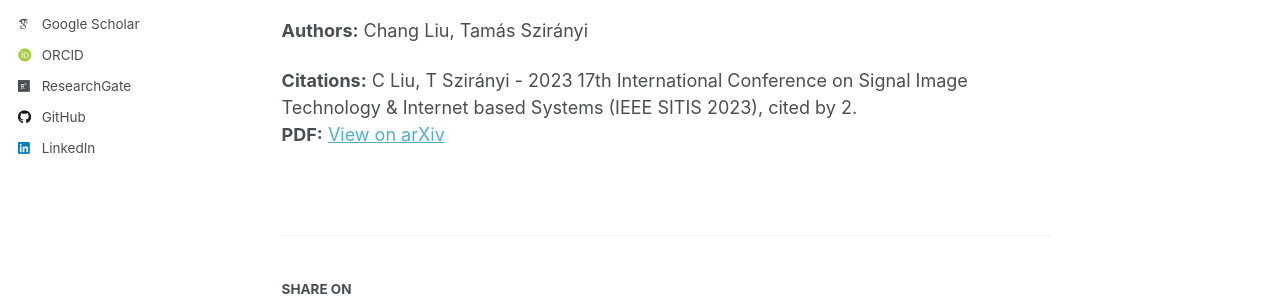
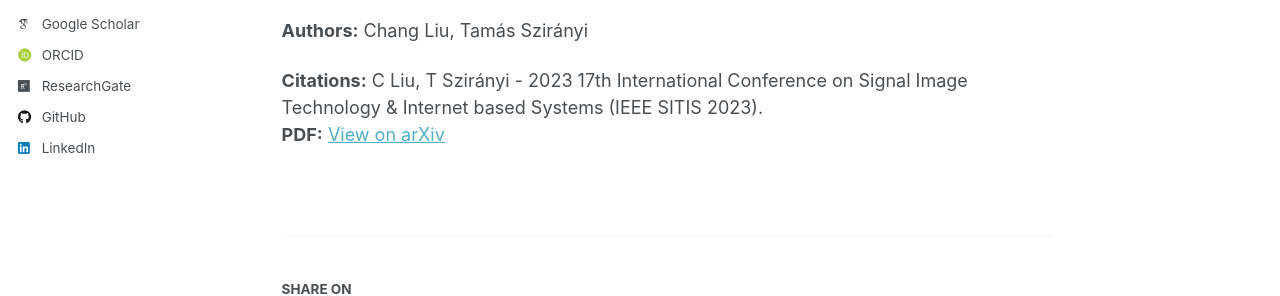
Before and after one commit to ChangLiu-bp/changliu-bp.github.io, a Jekyll site: the page built from _talks/SITIS2023.md, in a window 1280 px wide and 1354 px high. Shown: the part 518-814 px from the top of the window. Built offline with Jekyll 4.4.1, drawn with Linux system fonts in a browser that asks for light colours; some web fonts are replaced; a script that is not in the unit is left out.

Commit message:
Update SITIS2023.md

```diff
--- a/_talks/SITIS2023.md
+++ b/_talks/SITIS2023.md
@@ -17,5 +17,5 @@ This talk presents a method for optimal wildfire escape route planning specifica
 
 **Authors:** Chang Liu, Tamás Szirányi
 
-**Citations:** C Liu, T Szirányi - 2023 17th International Conference on Signal Image Technology & Internet based Systems (IEEE SITIS 2023), cited by 2.
+**Citations:** C Liu, T Szirányi - 2023 17th International Conference on Signal Image Technology & Internet based Systems (IEEE SITIS 2023).
 **PDF:** [View on arXiv](https://arxiv.org/abs/2312.03521)  <!-- 替换为实际 arXiv PDF 链接 -->
```
